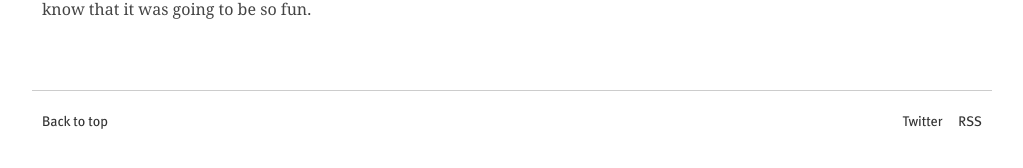
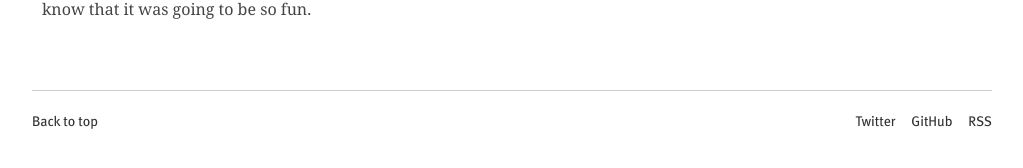
Before and after one commit to aacyun/jianxioy.github.com, a Jekyll site: the page built from index.html, in a window 1280 px wide. Shown: the part 649-817 px from the top of the page, without its empty margins (128-1151 px from the left). Built offline with Jekyll 4.4.1, drawn with Linux system fonts in a browser that asks for light colours; Markdown is read by kramdown in place of the engine named in the settings.

Commit message:
Testing iPad

```diff
--- a/_includes/footer.html
+++ b/_includes/footer.html
@@ -1,5 +1,5 @@
 <div class="footer container">
-    <div class="back-to-top four columns">
+    <div class="back-to-top seven columns">
         <a href="">Back to top</a>
     </div>
     <div class="footer-nav two columns">
@@ -14,8 +14,10 @@
         {% endif %}
         &nbsp;
     </div>
-    <div class="offsite-links ten columns">
-        <a class="twitter-link" href="http://www.twitter.com/jianxioy">Twitter</a>
+    <div class="offsite-links seven columns">
+        <a class="twitter-link" href="http://twitter.com/jianxioy">Twitter</a>
+        &nbsp&nbsp&nbsp
+        <a class="github-link" href="https://github.com/jianxioy">GitHub</a>
         &nbsp&nbsp&nbsp
         <a class="rss-link" href="/feed">RSS</a>
     </div>
--- a/static/css/layout.css
+++ b/static/css/layout.css
@@ -114,7 +114,8 @@ a:hover {
 
 .back-to-top, .footer-nav, .offsite-links {
 	width: 33.3%;
-	float: left;
+	position: relative;
+	right: 10px;
 }
 
 .footer-nav {
@@ -126,6 +127,8 @@ a:hover {
 
 .offsite-links {
 	text-align: right;
+	position: relative;
+	left: 10px;
 }
 
 /* #Page Styles
```
